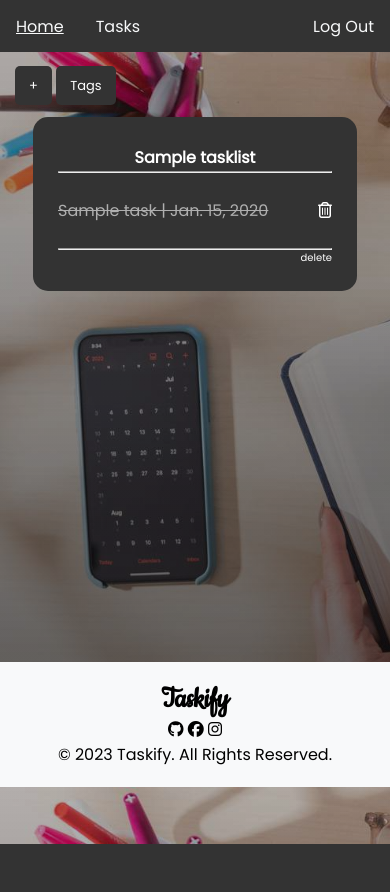
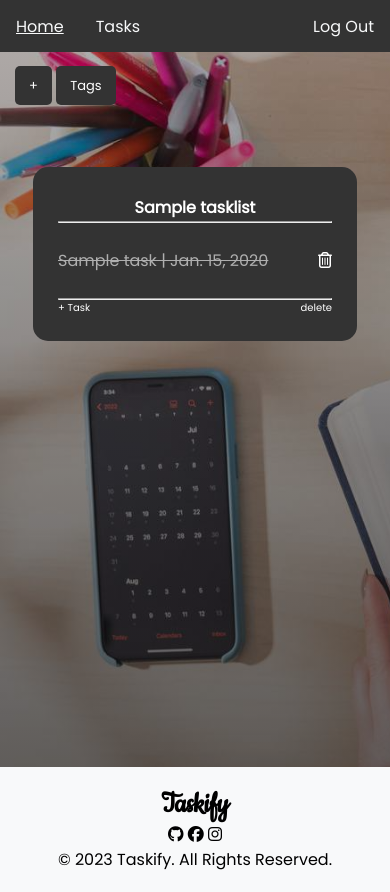
Before and after one commit to NaldCapuno/Taskify, a Django app: page /tasks/ in a window 390 px wide. Before the commit the page ends 844 px from the top, so only its background shows below. Run offline with Django 4.2, Linux system fonts and the light colour scheme; a user stored in the database is signed in; tables that the repository leaves empty hold one stand-in row (values such as "Sample post"); some libraries are stand-ins or nearby versions.

Commit message:
updated design

```diff
--- a/todolist/main/static/css/style.css
+++ b/todolist/main/static/css/style.css
@@ -10,6 +10,7 @@ body {
       rgba(12, 12, 12, 0.7)
     ), url('../images/bg.jpg');
     background-size: cover;
+    background-repeat: no-repeat;
 }
 
 /* MENU */
@@ -188,18 +189,6 @@ main .task-list {
     box-sizing: border-box;
 }
 
-@media (max-width: 768px) {
-    main .task-list {
-        width: 50%;
-    }
-}
-
-@media (max-width: 576px) {
-    main .task-list {
-        width: 90%;
-    }
-}
-
 main .list {
     padding: 25px;
     border-radius: 15px;
@@ -365,3 +354,28 @@ main .center {
 .page-item.active .page-link {
     color: white;
 }
+
+/* Responsiveness */
+@media (max-width: 768px) {
+    main {
+        min-height: 75vh;
+    }
+}
+
+@media (max-width: 576px) {
+    main {
+        min-height: 80vh;
+    }
+
+    main .task-container {
+        margin-top: 50px;
+    }
+
+    main .task-list {
+        width: 90%;
+    }
+
+    .pagination-container {
+        top: 97.5px;
+    }
+}
--- a/todolist/main/templates/task.html
+++ b/todolist/main/templates/task.html
@@ -3,18 +3,10 @@
 {% block title %} | Tasks {% endblock %}
 
 {% block content %}
-    <section class="tasks">
+    <section>
         {% if user.is_authenticated %}
             <div class="top-bar">
-                <div class="dropdown">
-                    <a href="javascript:void(0)" class="dropbtn">+</a>
-                    <div class="dropdown-content">
-                        <a href="{% url 'task-list-create' %}">+ Create Task List</a>
-                        {% if task_list %}
-                            <a href="{% url 'task-create' %}">+ Create Task</a>
-                        {% endif %}
-                    </div>
-                </div>
+                <a href="{% url 'task-list-create' %}" class="dropbtn">+</a>
                 <div class="dropdown">
                     <a href="javascript:void(0)" class="dropbtn">Tags</a>
                     <div class="dropdown-content">
@@ -76,6 +68,7 @@
                                 </ul>
                                 <br>
                                 <hr>
+                                <a href="{% url 'task-create' task_list_item.id %}" style="color: white; font-size: x-small; float: left;">+ Task</a>
                                 <a href="{{ task_list_item.id }}/delete-list" style="color: white; font-size: x-small; float: right;">delete</a>
                             </div>
                         </div>
--- a/todolist/main/urls.py
+++ b/todolist/main/urls.py
@@ -6,7 +6,7 @@ urlpatterns = [
 
     #task
     path('tasks/', views.TaskView.as_view(), name='task'),
-    path('tasks/create', views.TaskCreateView.as_view(), name='task-create'),
+    path('tasks/create/<int:task_list_id>/', views.TaskCreateView.as_view(), name='task-create'),
     path('tasks/<pk>/edit', views.TaskUpdateView.as_view(), name='task-edit'),
     path('tasks/<pk>/delete', views.TaskDeleteView.as_view(), name='task-delete'),
 
--- a/todolist/main/views.py
+++ b/todolist/main/views.py
@@ -33,18 +33,19 @@ class TaskCreateView(CreateView):
     template_name = 'CRUD/task-create.html'
     form_class = forms.TaskCreateForm
 
-    def get(self, response):
-        form = self.form_class(initial={'user': response.user})
-        form.fields['user'].queryset = User.objects.filter(id=response.user.id)
-        form.fields['task_list'].queryset = models.TaskList.objects.filter(user=response.user)
-        return render(response, self.template_name, {'form': form})
+    def get(self, request, task_list_id, *args, **kwargs):
+        task_list = models.TaskList.objects.get(id=task_list_id)
+        form = self.form_class(initial={'user': request.user, 'task_list': task_list})
+        form.fields['user'].queryset = User.objects.filter(id=request.user.id)
+        form.fields['task_list'].queryset = models.TaskList.objects.filter(user=request.user)
+        return render(request, self.template_name, {'form': form})
 
-    def post(self, response):
-        form = self.form_class(response.POST)
+    def post(self, request, *args, **kwargs):
+        form = self.form_class(request.POST)
         if form.is_valid():
             form.save()
             return redirect('task')
-        return render(response, self.template_name, {'form': form})
+        return render(request, self.template_name, {'form': form})
 
 class TaskUpdateView(UpdateView):
     model = models.Task
```
Also changed, not shown: todolist/db.sqlite3, todolist/main/migrations/0001_initial.py.
